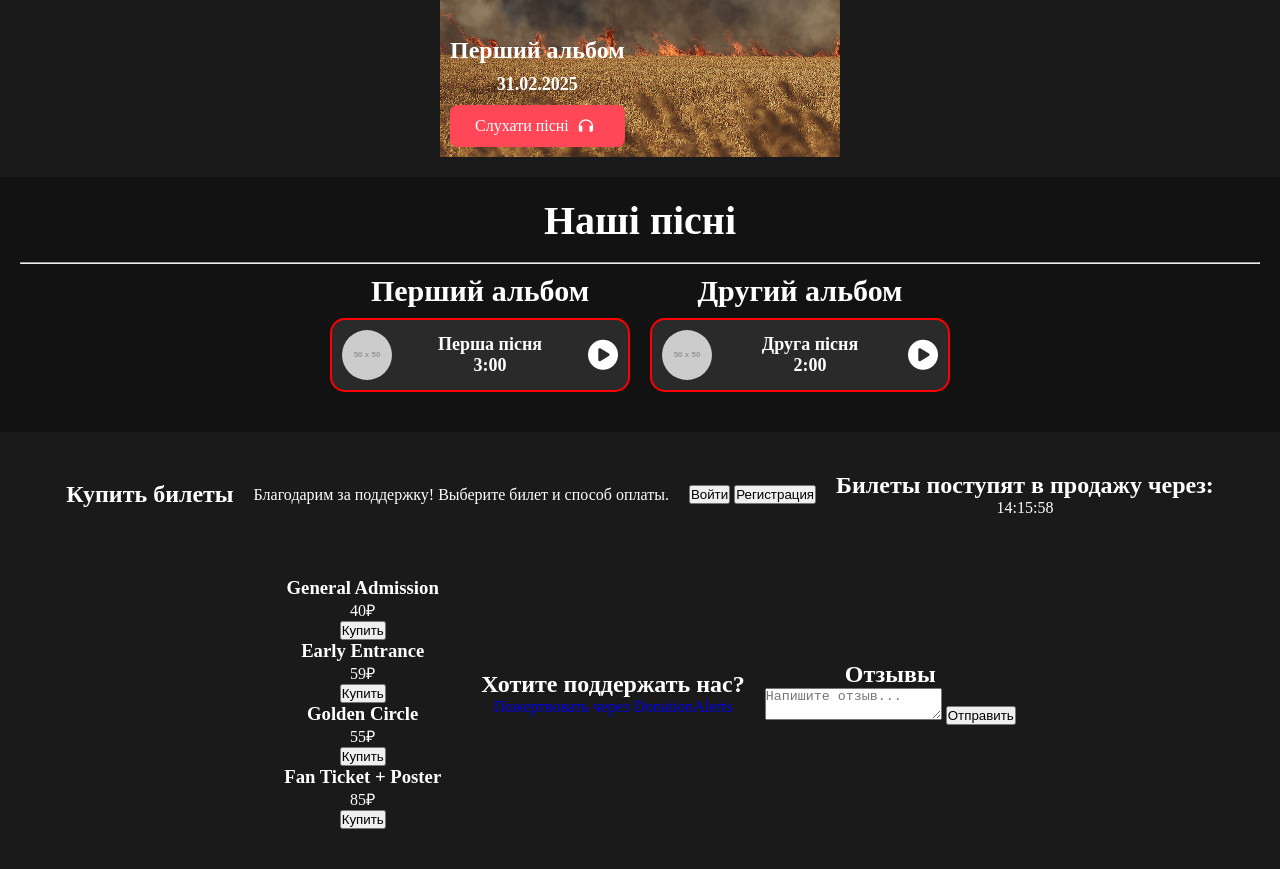
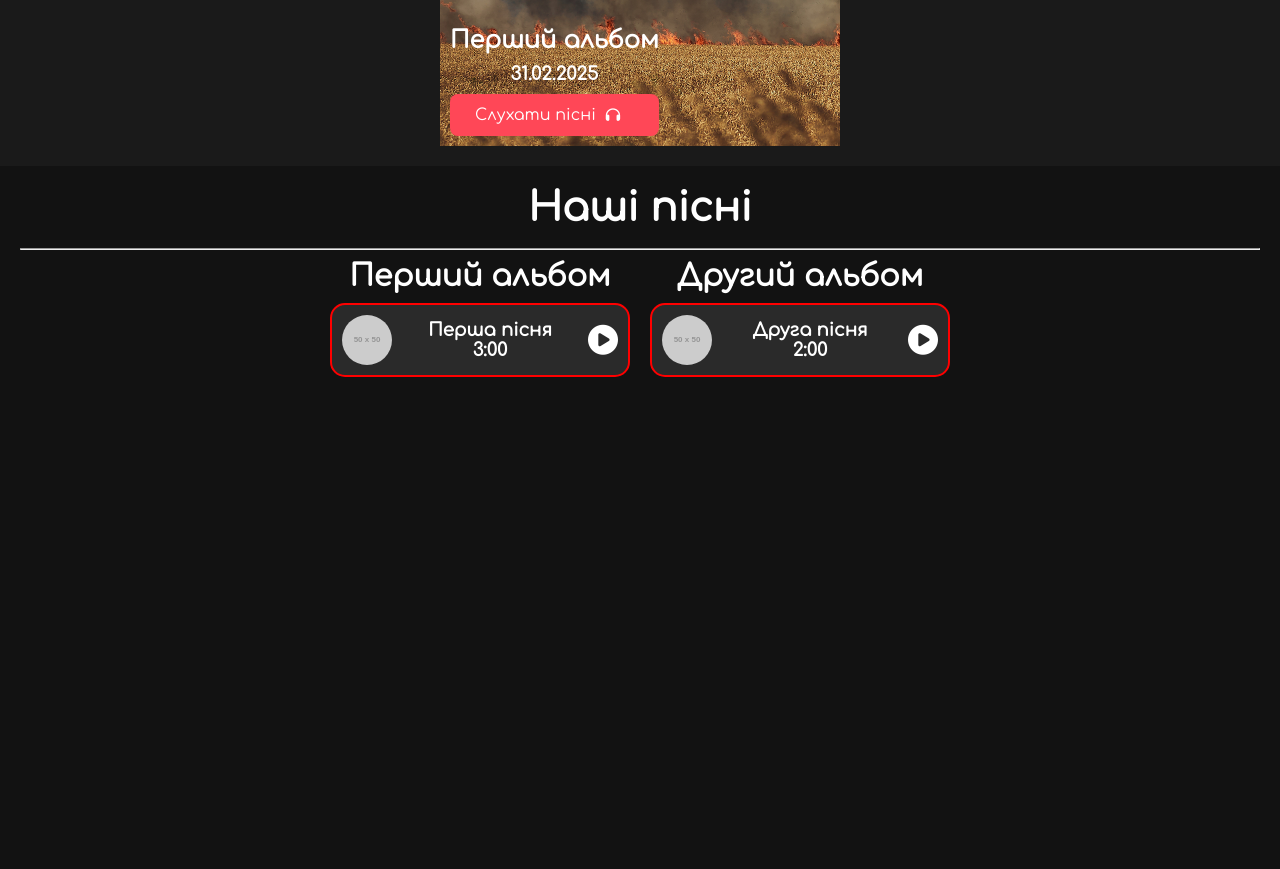
Before and after one commit to likeauser9/music, a plain HTML site: page index.html in a window 1280 px wide. Shown: the part 1908-2777 px from the top of the page. After the commit the page ends 2305 px from the top, so only its background shows below. Drawn offline with nearby package versions, Linux system fonts and the light colour scheme; placeholder pictures from the web are drawn by us.

Commit message:
типа коммит

```diff
--- a/index.css
+++ b/index.css
@@ -13,6 +13,11 @@
   src: url("/assets/fonts/Comfortaa-Regular.ttf");
 }
 
+@font-face {
+  font-family: "Poppins";
+  src: url("/assets/fonts/Poppins-Regular.ttf");
+}
+
 * {
   margin: 0;
   padding: 0;
@@ -21,7 +26,7 @@
 }
 
 body {
-  /* font-family: Arial, sans-serif; */
+  font-family: "Comfortaa", sans-serif;
   background-color: #121212;
   color: white;
   text-align: center;
@@ -441,6 +446,7 @@ select:focus {
 }
 
 .concert-card-back {
+  font-size: 0.8rem;
   position: absolute;
   width: 100%;
   height: 100%;
--- a/index.html
+++ b/index.html
@@ -520,90 +520,6 @@
       </div>
     </section>
 
-    <section class="tickets">
-      <div class="container">
-        <h1>Купить билеты</h1>
-        <p>Благодарим за поддержку! Выберите билет и способ оплаты.</p>
-
-        <!-- Кнопки входа и регистрации -->
-        <div id="auth-section">
-          <button onclick="showLogin()">Войти</button>
-          <button onclick="showRegister()">Регистрация</button>
-        </div>
-
-        <!-- Блок личного кабинета -->
-        <div id="user-profile" style="display: none">
-          <p>Добро пожаловать, <span id="user-name"></span>!</p>
-          <button onclick="logout()">Выйти</button>
-        </div>
-
-        <!-- Таймер до начала продаж -->
-        <div class="countdown">
-          <h2>Билеты поступят в продажу через:</h2>
-          <p id="timer">00:00:00</p>
-        </div>
-
-        <div class="tickets">
-          <div class="ticket">
-            <h3>General Admission</h3>
-            <p>40₽</p>
-            <button onclick="showPaymentOptions(40)">Купить</button>
-          </div>
-          <div class="ticket">
-            <h3>Early Entrance</h3>
-            <p>59₽</p>
-            <button onclick="showPaymentOptions(59)">Купить</button>
-          </div>
-          <div class="ticket">
-            <h3>Golden Circle</h3>
-            <p>55₽</p>
-            <button onclick="showPaymentOptions(55)">Купить</button>
-          </div>
-          <div class="ticket">
-            <h3>Fan Ticket + Poster</h3>
-            <p>85₽</p>
-            <button onclick="showPaymentOptions(85)">Купить</button>
-          </div>
-        </div>
-
-        <!-- Кнопка для перехода на DonationAlerts -->
-        <div class="donation-section">
-          <h2>Хотите поддержать нас?</h2>
-          <a
-            href="https://www.donationalerts.com/r/tenicumerek"
-            target="_blank"
-            class="donate-button"
-            >Пожертвовать через DonationAlerts</a
-          >
-        </div>
-
-        <!-- Отзывы -->
-        <div class="reviews">
-          <h2>Отзывы</h2>
-          <textarea
-            id="review-input"
-            placeholder="Напишите отзыв..."
-            oninput="checkSpam()"
-          ></textarea>
-          <button onclick="submitReview()">Отправить</button>
-          <div id="review-list"></div>
-        </div>
-
-        <!-- Модальное окно для оплаты -->
-        <div id="payment-modal" class="modal">
-          <div class="modal-content">
-            <span class="close" onclick="closeModal()">&times;</span>
-            <h2>Выберите способ оплаты</h2>
-            <button onclick="payWithCrypto()">💎 Toncoin (TON)</button>
-            <div id="crypto-payment" style="display: none">
-              <p>Отсканируйте QR-код, чтобы оплатить:</p>
-              <img src="qr-code.jpg" alt="TON QR Code" width="200" />
-            </div>
-          </div>
-        </div>
-      </div>
-    </section>
-
     <script src="locales_changer.js"></script>
     <script src="index.js"></script>
     <script
--- a/tickets.css
+++ b/tickets.css
@@ -1,8 +1,27 @@
+@font-face {
+  font-family: "Monsterrat";
+  src: url("/assets/fonts/Montserrat-Regular.ttf");
+}
+
+@font-face {
+  font-family: "Poppins";
+  src: url("/assets/fonts/Poppins-Regular.ttf");
+}
+
+@font-face {
+  font-family: "Comfortaa";
+  src: url("/assets/fonts/Comfortaa-Regular.ttf");
+}
+
 * {
   padding: 0;
   margin: 0;
   box-sizing: border-box;
   text-decoration: none;
+}
+
+body {
+  font-family: "Comfortaa", sans-serif;
 }
 
 .wrapper {
@@ -26,6 +45,13 @@
   z-index: 9999;
   transform: translateY(100%); /* Прячем за экраном */
   transition: transform 0.3s ease, opacity 0.3s ease;
+}
+
+.bottom-bar-price {
+  display: flex;
+  justify-content: center;
+  align-items: center;
+  gap: 20px;
 }
 
 .mobile-nav {
@@ -428,6 +454,11 @@
     align-items: center;
   }
 
+  .bottom-bar-info-name {
+    font-size: 1.2rem;
+    font-weight: 600;
+  }
+
   .events-cards {
     flex-wrap: wrap;
   }
@@ -450,6 +481,18 @@
     gap: 20px;
     list-style: none;
     padding: 10px 10px;
+  }
+}
+
+@media (max-width: 660px) {
+  .bottom-bar {
+    display: flex;
+    justify-content: center;
+    align-items: center;
+  }
+
+  .bottom-bar-info {
+    display: none;
   }
 }
 
@@ -485,3 +528,14 @@
     display: none;
   }
 }
+
+@media (max-width: 440px) {
+  .bottom-bar-price {
+    display: block;
+    width: 100%;
+  }
+
+  .poster-right-price-btn {
+    margin-top: 10px;
+  }
+}
```
Also changed, not shown: tickets.html (+3 -3 lines), assets/fonts/Montserrat-Regular.ttf (added), assets/fonts/Poppins-Regular.ttf (added).
